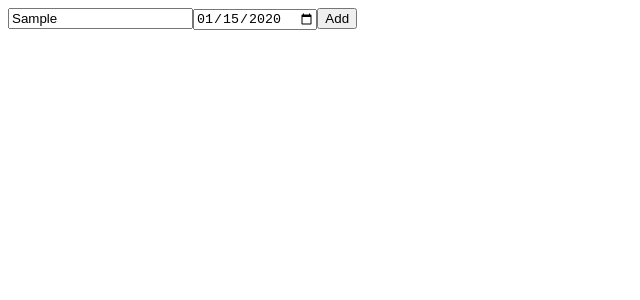
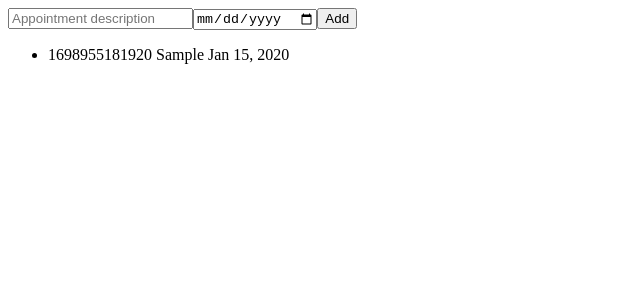
Before and after one commit to fran1014/appointment-app, an Angular app: page / in a window 1280 px wide. Both pictures are taken after typing "Sample", "2020-01-15" into the empty fields and a click on the button "Add". Shown: the top 300 px of the page, without its empty margins (0-640 px from the left). Built offline with nearby package versions, Linux system fonts and the light colour scheme.

Commit message:
creating loop for appointment list

```diff
--- a/src/app/appointment-list/appointment-list.component.html
+++ b/src/app/appointment-list/appointment-list.component.html
@@ -3,3 +3,11 @@
     <input [(ngModel)]="newAppointmentDate" type="date" placeholder = "Appointment date">
     <button (click)="addAppointment()" > Add </button>
 </div>
+
+<ul>
+    <li *ngFor="let appointment of appointments">
+        {{appointment.id}} {{appointment.title}} {{appointment.date | date }}
+
+
+    </li>
+</ul>
--- a/src/app/appointment-list/appointment-list.component.ts
+++ b/src/app/appointment-list/appointment-list.component.ts
@@ -14,6 +14,19 @@
   appointments: Appointment [] = []
 
   addAppointment(){
-    alert(this.newAppointmentTitle + "" + this.newAppointmentDate)
+    if(this.newAppointmentTitle.trim().length && this.newAppointmentDate){
+      let newAppointment : Appointment = {
+        id: Date.now(),
+        title: this.newAppointmentTitle,
+        date: this.newAppointmentDate
+      }
+
+      this.appointments.push(newAppointment)
+
+      this.newAppointmentTitle = "";
+      this.newAppointmentDate = new Date()
+
+      alert(this.appointments.length)
+    }
   }
 }
```
